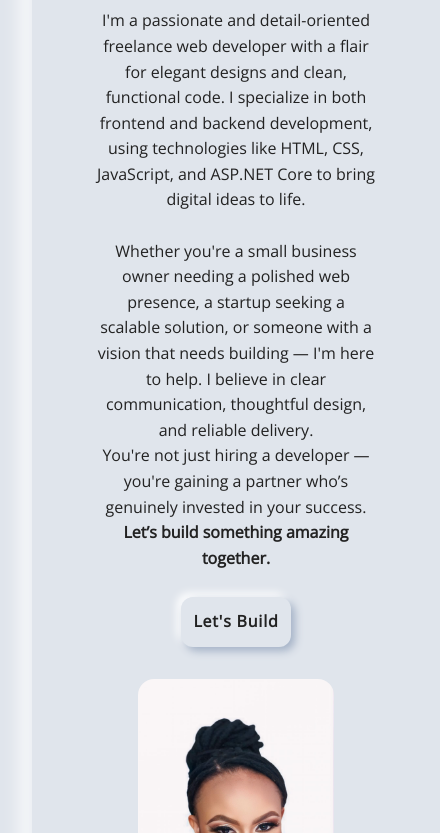
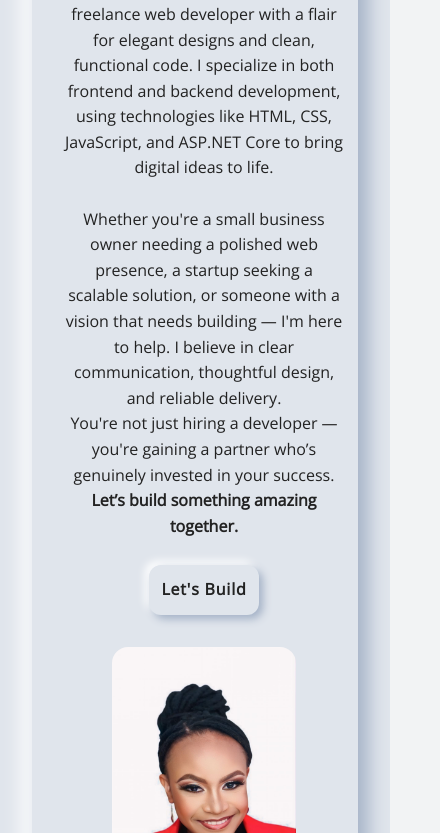
Before and after one commit to tawheeda/ltdevstudio, a plain HTML site: page index.html in a window 390 px wide. Shown: the part 782-1615 px from the top of the page, 440 px wide, since content can reach past the window. Drawn offline with nearby package versions, Linux system fonts and the light colour scheme.

Commit message:
Update styles.css

```diff
--- a/styles.css
+++ b/styles.css
@@ -211,12 +211,8 @@ nav {
 
 /* ==================== About Section ==================== */
 .about {
-  display: flex;
-  flex-wrap: wrap;
-  justify-content: space-between;
-  align-items: center;
     padding: var(--spacing-lg) var(--spacing-md);
-  background: var(--neumorphic-bg); /* Updated for neumorphic look */
+    background: var(--neumorphic-bg);
 }
 
 .neumorphic-about {
@@ -252,28 +248,29 @@ nav {
 
 .about-img img {
     max-width: 100%;
+    height: auto;
     border-radius: var(--spacing-sm);
 }
 
 @media (max-width: 768px) {
     .neumorphic-about {
         flex-direction: column;
+        padding: var(--spacing-md);
     }
-
     .about-text {
         margin-right: 0;
         margin-bottom: var(--spacing-md);
         text-align: center;
     }
-
     .about-img {
         margin-bottom: var(--spacing-md);
     }
-
     .about-img img {
         max-width: 70%;
+        height: auto;
     }
 }
+
 
 /* ==================== Services Section ==================== */
 .services {
```
Lines whose indentation alone changed are shown as unchanged.
